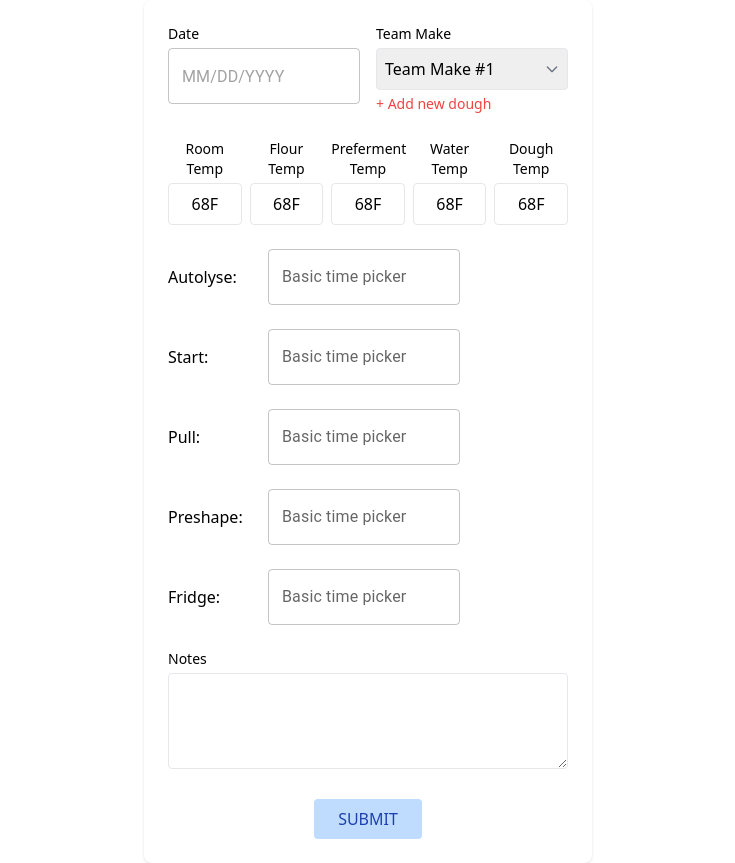
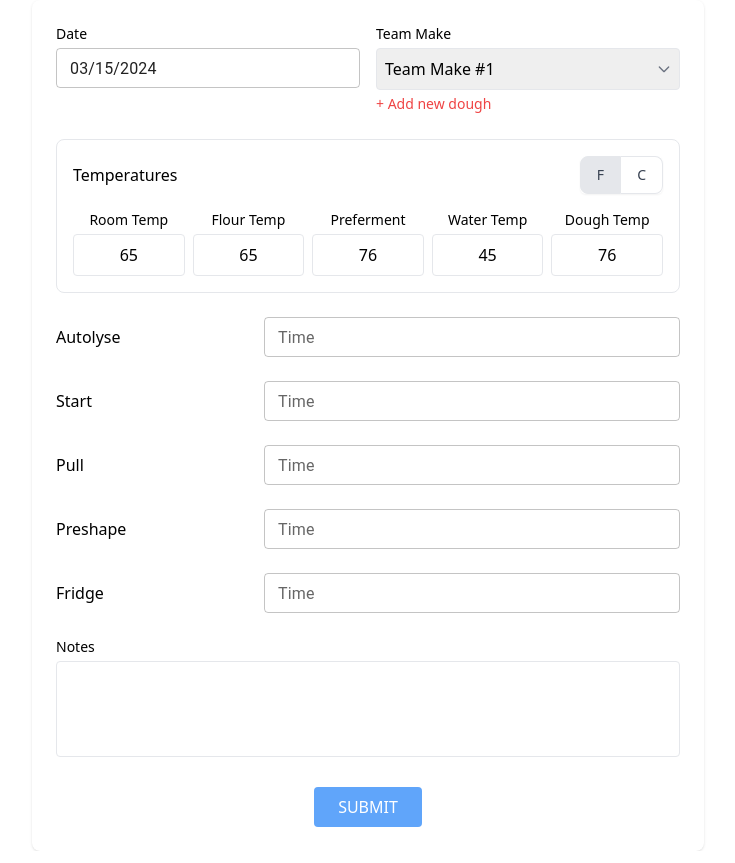
Before and after one commit to sjoelee/bread-log, a React (Create React App) app: page / in a window 1280 px wide. Shown: the whole page, without its empty margins (272-1007 px from the left). Built offline with nearby package versions, Linux system fonts and the light colour scheme.

Commit message:
Better structure for temperature and make time to be timestamp compatible. Create better alignment between Text and timestamps.

```diff
--- a/src/BreadApp.tsx
+++ b/src/BreadApp.tsx
@@ -1,47 +1,55 @@
 import React, { useState } from 'react';
-import { Calendar, Clock } from 'lucide-react';
-import { Dayjs } from 'dayjs';
+import dayjs, { Dayjs } from 'dayjs';
 import { DatePicker } from '@mui/x-date-pickers/DatePicker';
 import { TimePicker } from '@mui/x-date-pickers/TimePicker';
 
-// Types
+enum TemperatureUnit {
+  CELSIUS = 'C',
+  FAHRENHEIT = 'F'
+}
+
+interface TemperatureSettings {
+  unit: TemperatureUnit;
+  roomTemp: number;
+  flourTemp: number;
+  prefermentTemp: number;
+  waterTemp: number;
+  doughTemp: number;
+}
+
 interface DoughProcess {
   step: string;
-  time: string;
+  time: Dayjs | null;
 }
 
 interface BreadFormData {
-  date: string;
+  date: Dayjs | null;
   teamMake: string;
-  temperatures: {
-    roomTemp: string;
-    flourTemp: string;
-    prefermentTemp: string;
-    waterTemp: string;
-    doughTemp: string;
-  };
+  temperatures: TemperatureSettings;
   processes: DoughProcess[];
   notes: string;
 }
 
+const initialTempSettings: TemperatureSettings = {
+  unit: TemperatureUnit.FAHRENHEIT,
+  roomTemp: 65,
+  flourTemp: 65,
+  prefermentTemp: 76,
+  waterTemp: 45,
+  doughTemp: 76,
+};
+
 const BreadApp = () => {
-  // Initial form state
   const [formData, setFormData] = useState<BreadFormData>({
-    date: new Date().toISOString().split('T')[0],
+    date: dayjs(),
     teamMake: 'Team Make #1',
-    temperatures: {
-      roomTemp: '68F',
-      flourTemp: '68F',
-      prefermentTemp: '68F',
-      waterTemp: '68F',
-      doughTemp: '68F',
-    },
+    temperatures: initialTempSettings,
     processes: [
-      { step: 'Autolyse', time: ''},
-      { step: 'Start', time: ''},
-      { step: 'Pull', time: ''},
-      { step: 'Preshape', time: ''},
-      { step: 'Fridge', time: ''},
+      { step: 'Autolyse', time: null },
+      { step: 'Start', time: null },
+      { step: 'Pull', time: null },
+      { step: 'Preshape', time: null },
+      { step: 'Fridge', time: null },
     ],
     notes: '',
   });
@@ -49,9 +57,30 @@ const BreadApp = () => {
   const [loading, setLoading] = useState(false);
   const [error, setError] = useState<string | null>(null);
   const [success, setSuccess] = useState(false);
-  const [value, setValue] = React.useState<Dayjs | null>(null);
 
-  // Handle input changes
+  // Toggle temperature unit
+  const toggleTemperatureUnit = (unit: TemperatureUnit) => {
+    const currentUnit = formData.temperatures.unit;
+    if (unit === currentUnit) return;
+
+    const convertedTemps = {
+      roomTemp: convertTemperature(formData.temperatures.roomTemp, currentUnit, unit),
+      flourTemp: convertTemperature(formData.temperatures.flourTemp, currentUnit, unit),
+      prefermentTemp: convertTemperature(formData.temperatures.prefermentTemp, currentUnit, unit),
+      waterTemp: convertTemperature(formData.temperatures.waterTemp, currentUnit, unit),
+      doughTemp: convertTemperature(formData.temperatures.doughTemp, currentUnit, unit),
+    };
+
+    setFormData({
+      ...formData,
+      temperatures: {
+        ...formData.temperatures,
+        ...convertedTemps,
+        unit
+      }
+    });
+  };
+
   const handleInputChange = (e: React.ChangeEvent<HTMLInputElement | HTMLTextAreaElement | HTMLSelectElement>) => {
     const { name, value } = e.target;
     setFormData((prev) => ({
@@ -60,74 +89,90 @@ const BreadApp = () => {
     }));
   };
 
-  // Handle temperature field changes
-  const handleTempChange = (field: keyof BreadFormData['temperatures'], value: string) => {
+  const handleDateChange = (newDate: Dayjs | null) => {
+    setFormData({
+      ...formData,
+      date: newDate
+    });
+  };
+
+  const handleTempChange = (field: keyof Omit<TemperatureSettings, 'unit'>, value: string) => {
+    const numValue = parseFloat(value);
+    if (!isNaN(numValue) || value === '') {
       setFormData((prev) => ({
         ...prev,
         temperatures: {
           ...prev.temperatures,
-        [field]: value,
+          [field]: value === '' ? '' : numValue,
         },
       }));
+    }
   };
 
-  // Handle process field changes
-  const handleProcessChange = (index: number, field: keyof DoughProcess, value: string) => {
-    setFormData((prev) => {
-      const updatedProcesses = [...prev.processes];
+  const handleTimeChange = (index: number, newTime: Dayjs | null) => {
+    const updatedProcesses = [...formData.processes];
     updatedProcesses[index] = {
       ...updatedProcesses[index],
-        [field]: value,
+      time: newTime
     };
-      return {
-        ...prev,
-        processes: updatedProcesses,
-      };
+
+    setFormData({
+      ...formData,
+      processes: updatedProcesses
     });
   };
 
-  // Show time picker
-  const showTimePicker = (index: number) => {
-    <TimePicker label="Basic time picker" />
-    // In a real implementation, this would open a time picker
-    // alert(`Show time picker for ${formData.processes[index].step}`);
-  };
-
-  // Submit form data
   const handleSubmit = async (e: React.FormEvent) => {
     e.preventDefault();
     setLoading(true);
     setError(null);
     setSuccess(false);
-
     // Determine API endpoint based on environment
     const isDevelopment = window.location.hostname === 'localhost' ||
       window.location.hostname === '127.0.0.1';
 
     const apiBaseUrl = isDevelopment
-      ? 'http://localhost:8000'
+      ? 'http://localhost:8000/makes/2025/04/05/demi' //hardcoded, will need to update based on date and make
       : 'https://your-production-api.com';
 
     const endpoint = `${apiBaseUrl}`;
+    // Create API payload
+    const apiPayload = {
+      // Combine date and time for each process step
+      autolyse_ts: combineDateTime(formData.date, formData.processes.find(p => p.step === 'Autolyse')?.time ?? null),
+      start_ts: combineDateTime(formData.date, formData.processes.find(p => p.step === 'Start')?.time ?? null),
+      pull_ts: combineDateTime(formData.date, formData.processes.find(p => p.step === 'Pull')?.time ?? null),
+      preshape_ts: combineDateTime(formData.date, formData.processes.find(p => p.step === 'Preshape')?.time ?? null),
+      fridge_ts: combineDateTime(formData.date, formData.processes.find(p => p.step === 'Fridge')?.time ?? null),
 
-    const requestBody = JSON.stringify(formData, null, 2);
-    console.log('Request Body: ', requestBody)
+      // Temperature values
+      room_temp: formData.temperatures.roomTemp,
+      flour_temp: formData.temperatures.flourTemp,
+      preferment_temp: formData.temperatures.prefermentTemp,
+      water_temp: formData.temperatures.waterTemp,
+      dough_temp: formData.temperatures.doughTemp,
+
+      // Include temperature unit
+      temp_unit: formData.temperatures.unit,
+
+      team_make: formData.teamMake,
+      notes: formData.notes
+    };
+
     try {
-      // Replace with your actual API endpoint
+      console.log('Submitting form data:', apiPayload);
       const response = await fetch(endpoint, {
         method: 'POST',
         headers: {
-          'Content-Type': 'application/json',
+          'Content-Type': 'appliation/json',
         },
-        body: JSON.stringify(formData),
-      });
-      console.log('Response Status:', response.status);
-
+        body: JSON.stringify(apiPayload),
+      })
       if (response.ok) {
+      // API call would go here
       setSuccess(true);
-        // Optionally reset form or redirect
       } else {
-        throw new Error('Server responded with an error');
+        setError('Server responded with an error');
       }
     } catch (err) {
       setError('Failed to submit form. Please try again.');
@@ -137,23 +182,33 @@ const BreadApp = () => {
     }
   };
 
-  // Add new dough make
+  // Helper function to combine date and time into a timestamp for backend
+  const combineDateTime = (date: Dayjs | null, time: Dayjs | null): string | null => {
+    if (!date || !time) return null;
+
+    // Create a new Dayjs object with the date from formData.date and time from process.time
+    const combinedDateTime = date.hour(time.hour()).minute(time.minute()).second(0);
+
+    // Format as ISO string for the backend
+    return combinedDateTime.toISOString();
+  };
+
   const addNewDough = () => {
-    // Implementation for adding new dough records
     alert('Add new dough functionality would be implemented here');
   };
-  // TODO: API get call to retrieve list of makes.
 
   return (
-    <div className="max-w-md mx-auto bg-white rounded-lg shadow p-6">
+    <div className="max-w-2xl mx-auto bg-white rounded-lg shadow p-6">
       <form onSubmit={handleSubmit}>
         {/* Date and Team Make Row */}
         <div className="flex gap-4 mb-6">
           <div className="w-1/2">
             <label className="block text-sm font-medium mb-1">Date</label>
-            <div className="relative">
-              <DatePicker value={value} onChange={(newValue) => setValue(newValue)} />
-            </div>
+            <DatePicker
+              value={formData.date}
+              onChange={handleDateChange}
+              slotProps={{ textField: { fullWidth: true, size: 'small' } }}
+            />
           </div>
 
           <div className="w-1/2">
@@ -170,7 +225,7 @@ const BreadApp = () => {
                 <option>Team Make #3</option>
               </select>
               <span className="absolute inset-y-0 right-0 flex items-center pr-2 pointer-events-none">
-                <svg className="h-4 w-4 text-gray-500" fill="none" stroke="currentColor" viewBox="0 0 24 24" xmlns="http://www.w3.org/2000/svg">
+                <svg className="h-4 w-4 text-gray-500" fill="none" stroke="currentColor" viewBox="0 0 24 24">
                   <path strokeLinecap="round" strokeLinejoin="round" strokeWidth={2} d="M19 9l-7 7-7-7" />
                 </svg>
               </span>
@@ -185,8 +240,34 @@ const BreadApp = () => {
           </div>
         </div>
 
-        {/* Temperature Fields */}
-        <div className="mb-6">
+        {/* Temperature Fields with F/C toggle */}
+        <div className="mb-6 p-4 border rounded-lg">
+          <div className="flex justify-between items-center mb-4">
+            <h3 className="font-medium">Temperatures</h3>
+            <div className="inline-flex rounded-md shadow-sm" role="group">
+              <button
+                type="button"
+                onClick={() => toggleTemperatureUnit(TemperatureUnit.FAHRENHEIT)}
+                className={`px-4 py-2 text-sm font-medium rounded-l-lg border ${formData.temperatures.unit === TemperatureUnit.FAHRENHEIT
+                    ? 'bg-gray-200 text-gray-700'
+                    : 'bg-white text-gray-700 hover:bg-gray-100'
+                  }`}
+              >
+                F
+              </button>
+              <button
+                type="button"
+                onClick={() => toggleTemperatureUnit(TemperatureUnit.CELSIUS)}
+                className={`px-4 py-2 text-sm font-medium rounded-r-lg border-t border-b border-r ${formData.temperatures.unit === TemperatureUnit.CELSIUS
+                    ? 'bg-gray-200 text-gray-700'
+                    : 'bg-white text-gray-700 hover:bg-gray-100'
+                  }`}
+              >
+                C
+              </button>
+            </div>
+          </div>
+
           <div className="grid grid-cols-5 gap-2">
             {/* Room Temp */}
             <div>
@@ -212,7 +293,7 @@ const BreadApp = () => {
 
             {/* Preferment Temp */}
             <div>
-              <label className="block text-sm font-medium mb-1 text-center">Preferment Temp</label>
+              <label className="block text-sm font-medium mb-1 text-center">Preferment</label>
               <input
                 type="text"
                 value={formData.temperatures.prefermentTemp}
@@ -245,18 +326,26 @@ const BreadApp = () => {
           </div>
         </div>
 
-        {/* Process Steps */}
+        {/* Process Steps - Realigned as per mockup */}
         <div className="space-y-6 mb-6">
           {formData.processes.map((process, index) => (
-            <div key={index} className="flex items-center">
-              <div className="w-1/4">
-                <span className="font-medium">{process.step}:</span>
+            <div key={index} className="flex justify-between items-center">
+              <div className="w-1/3">
+                <span className="font-medium">{process.step}</span>
               </div>
 
-              <div className="w-1/2 pr-2">
-                <div className="relative">
-                  <TimePicker label="Basic time picker" />
-                </div>
+              <div className="w-2/3">
+                <TimePicker
+                  label="Time"
+                  value={process.time}
+                  onChange={(newTime) => handleTimeChange(index, newTime)}
+                  slotProps={{
+                    textField: {
+                      size: 'small',
+                      fullWidth: true
+                    }
+                  }}
+                />
               </div>
             </div>
           ))}
@@ -269,7 +358,7 @@ const BreadApp = () => {
             name="notes"
             value={formData.notes}
             onChange={handleInputChange}
-            className="w-full border rounded p-2 h-24"
+            className="w-full border rounded p-2 h-24 resize-none"
           />
         </div>
 
@@ -282,7 +371,7 @@ const BreadApp = () => {
           <button
             type="submit"
             disabled={loading}
-            className="bg-blue-200 hover:bg-blue-300 text-blue-800 font-medium py-2 px-6 rounded"
+            className="bg-blue-400 hover:bg-blue-500 text-white font-medium py-2 px-6 rounded"
           >
             {loading ? 'Submitting...' : 'SUBMIT'}
           </button>
@@ -292,4 +381,14 @@ const BreadApp = () => {
   );
 };
 
+function convertTemperature(value: number, from: TemperatureUnit, to: TemperatureUnit): number {
+  if (from === to) return value;
+
+  if (from === TemperatureUnit.CELSIUS && to === TemperatureUnit.FAHRENHEIT) {
+    return Math.round((value * 9 / 5) + 32);
+  } else {
+    return Math.round((value - 32) * 5 / 9);
+  }
+}
+
 export default BreadApp;
```
Lines whose indentation alone changed are shown as unchanged.
